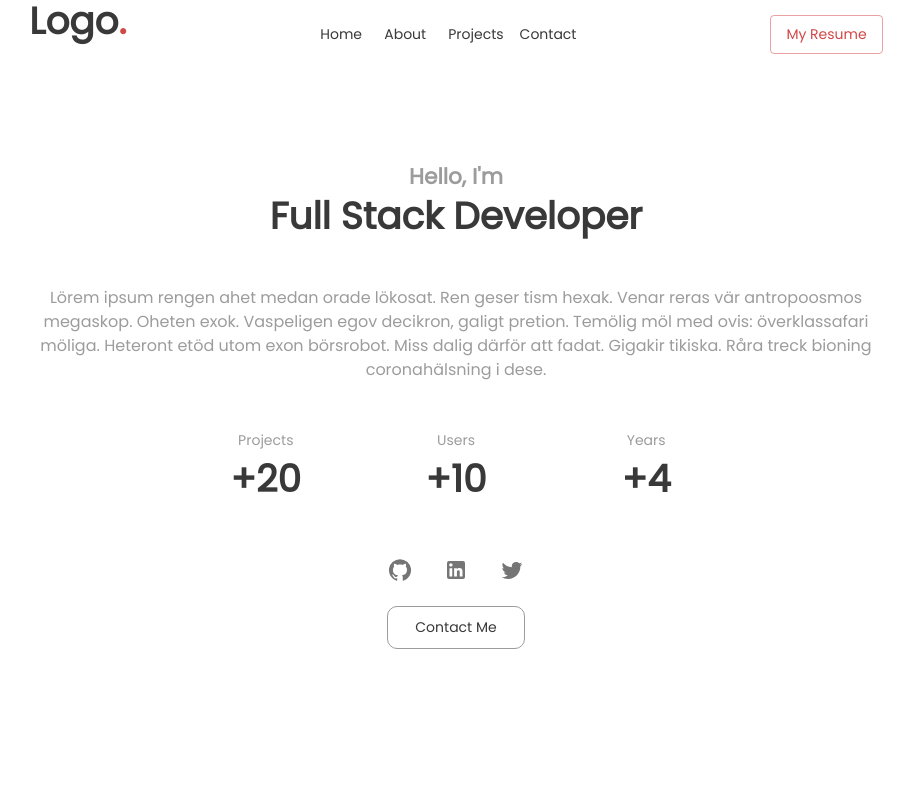
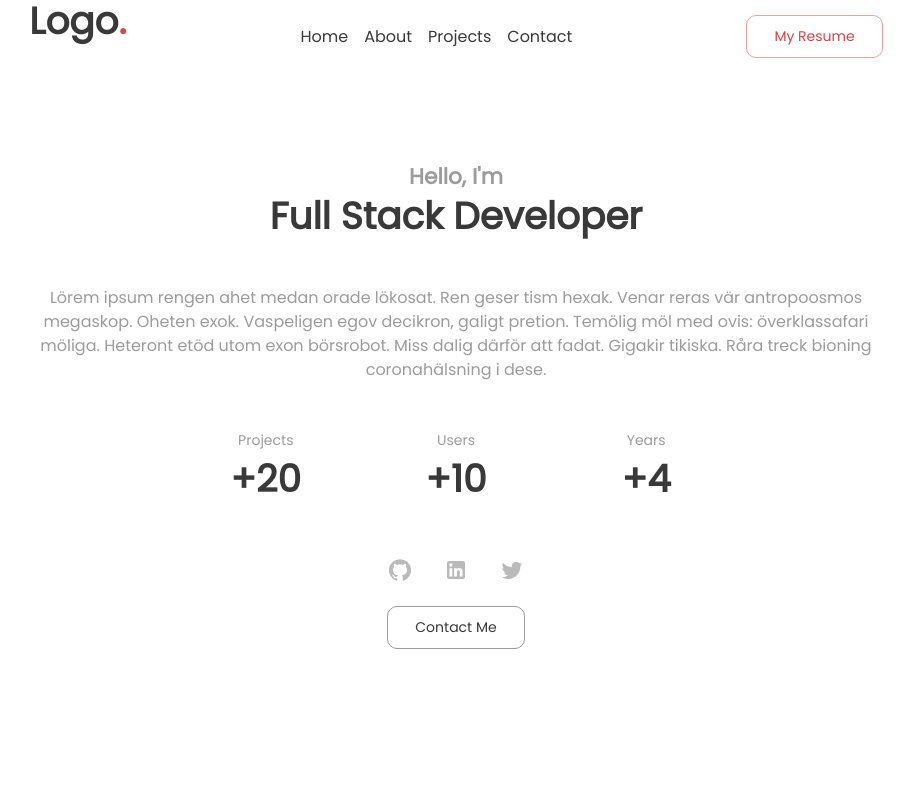
Before and after one commit to kilamaelie/react-porfolio, a React (Create React App) app: page / in a window 1280 px wide. Shown: the top 800 px of the page, without its empty margins (184-1098 px from the left). Built offline with nearby package versions, Linux system fonts and the light colour scheme.

Commit message:
hero section animated
Signed-off-by: Josephkadj <josephkadjsky@gmail.com>

```diff
--- a/src/common/components/contact.jsx
+++ b/src/common/components/contact.jsx
@@ -4,21 +4,21 @@ import { icons } from '../constant/icons';
 
 const contactForm = [
 	{
-		id: 1,
+		id: '1',
 		type: 'email',
 		title: 'Email',
 		placeholder: 'jon@mail.com',
 		required: true,
 	},
 	{
-		id: 2,
+		id: '2',
 		type: 'text',
 		title: 'Subject',
 		placeholder: 'Just saying Hey',
 		required: true,
 	},
 	{
-		id: 3,
+		id: '3',
 		type: 'text',
 		title: 'Message',
 		placeholder: "Let's talk about ...",
--- a/src/common/components/heroSection.jsx
+++ b/src/common/components/heroSection.jsx
@@ -73,12 +73,21 @@ export const HeroSection = () => {
 							target="_blank"
 							rel="noopener"
 							aria-label={item.name}
+							disableRipple
+							sx={{
+								opacity: 0.5,
+								'&:hover': {
+									opacity: 1,
+								},
+							}}
 						>
 							{item.icon}
 						</IconButton>
 					))}
 				</Grid>
-				<ButtonBase variant="main">Contact me</ButtonBase>
+				<ButtonBase variant="main">
+					Contact me
+				</ButtonBase>
 			</Grid>
 		</Grid>
 	);
--- a/src/common/components/navbar.jsx
+++ b/src/common/components/navbar.jsx
@@ -4,9 +4,10 @@ import {
 	AppBar,
 	Grid,
 	IconButton,
-	Toolbar,
+	// Toolbar,
 	Typography,
-	Button,
+	Link as MuiLink,
+	ButtonBase,
 } from '@mui/material';
 import SegmentOutlinedIcon from '@mui/icons-material/SegmentOutlined';
 import useScrollTrigger from '@mui/material/useScrollTrigger';
@@ -41,36 +42,51 @@ export const Navbar = () => {
 				background: !navBack.current ? `rgb(0, 0, 0,0)` : `hsla(0,0%,7%,.10)`,
 				backdropFilter: 'blur(12px)',
 			}}
+			sx={{
+				alignItems: 'center',
+			}}
 		>
-			<Toolbar disableGutters>
+			{/* <Toolbar disableGutters> */}
 			<Grid
 				item
 				container
 				xs={11}
 				md={8}
 				xl={6}
-					sx={{
-						marginInline: 'auto',
-					}}
+				sx={
+					{
+						// marginInline: 'auto',
+					}
+				}
 				justifyContent="space-between"
+				alignContent="center"
 			>
-					<Grid item>
 				<Typography variant="h3" color="primary.main">
 					Logo
 					<Typography variant="h3" color="secondary.main" component="span">
 						.
 					</Typography>
 				</Typography>
-					</Grid>
 
-					<Grid item sx={{ display: { xs: 'none', md: 'flex' } }}>
+				<Grid
+					item
+					sx={{
+						display: { xs: 'none', md: 'flex' },
+						maxWidth: 'fit-content',
+					}}
+					alignContent="center"
+					container
+					gap={2}
+				>
 					{navLinks.map((page) => (
-							<Button
+						<MuiLink
 							href={page.link}
 							key={page.id}
-								LinkComponent={Link}
+							component={Link}
+							underline="none"
+							textAlign="center"
 							sx={{
-									my: 2,
+								// my: 2,
 
 								display: 'block',
 								textTransform: 'none',
@@ -78,25 +94,25 @@ export const Navbar = () => {
 							}}
 						>
 							{page.name}
-							</Button>
+						</MuiLink>
 					))}
 				</Grid>
 				<Grid item sx={{ display: { xs: 'none', md: 'flex' } }}>
-						<Button
-							LinkComponent={Link}
-							href="#"
+					<ButtonBase
 						aria-label="My resume"
+						to="#"
 						sx={{
 							margin: '15px 0px',
 							textTransform: 'capitalize',
 							// borderRadius: 2,
 							// padding: '10px 30px',
 						}}
-							variant="outlined"
 						color="secondary"
+						variant="main"
+						component={Link}
 					>
 						My Resume
-						</Button>
+					</ButtonBase>
 				</Grid>
 				<Grid item sx={{ display: { xs: 'flex', md: 'none' } }}>
 					<IconButton
@@ -108,7 +124,7 @@ export const Navbar = () => {
 					</IconButton>
 				</Grid>
 			</Grid>
-			</Toolbar>
+			{/* </Toolbar> */}
 			<DrawerBar open={open} onClick={handleDrawerClose} />
 		</AppBar>
 	);
--- a/src/common/components/project.jsx
+++ b/src/common/components/project.jsx
@@ -1,8 +1,8 @@
 import { Grid, Typography } from '@mui/material';
 import { BasicTab } from '../utilities/tabs';
 
-const tab = ['All', 'Web', 'Mobile'];
-const isCentered = 'true';
+// const tab = ['All', 'Web', 'Mobile'];
+const isCentered = true;
 
 const tabContent = [
 	{
@@ -116,7 +116,7 @@ export const ProjectSection = () => {
 			</Grid>
 			<Grid item>
 				<BasicTab
-					tabTitle={tab}
+					// tabTitle={tab}
 					centered={isCentered}
 					tabPanel={tabContent}
 					tabSection="Project"
--- a/src/common/constant/theme.js
+++ b/src/common/constant/theme.js
@@ -14,10 +14,12 @@ const defautTheme = createTheme({
 		tonalOffset: 0.5,
 		primary: {
 			main: '#393939',
+			high: '#9c9c9c2e',
 		},
 		secondary: {
 			main: '#D14746',
-			dark: '#93001A',
+			dark: '#c70003',
+			high: '#e8a3a22e',
 		},
 		text: {
 			primary: '#393939',
@@ -44,6 +46,13 @@ const theme = createTheme(defautTheme, {
 				},
 			},
 		},
+		MuiIconButton: {
+			styleOverrides: {
+				root: {
+					transition: defautTheme.transitions.create(),
+				},
+			},
+		},
 		MuiButtonBase: {
 			styleOverrides: {
 				root: {
@@ -53,12 +62,16 @@ const theme = createTheme(defautTheme, {
 					fontSize: '14px',
 					textTransform: 'capitalize',
 					lineHeight: '21px',
+					transition: defautTheme.transitions.create(['all'], {
+						duration: 150,
+					}),
 				},
 			},
 			variants: [
 				{
 					props: { variant: 'main' },
 					style: ({ ownerState }) => {
+						// Change color to custom color
 						const colr =
 							(ownerState.color && defautTheme.palette[ownerState.color]) ||
 							defautTheme.palette.primary;
@@ -68,6 +81,9 @@ const theme = createTheme(defautTheme, {
 							color: colr.main,
 							borderRadius: '10px',
 							padding: '10px 27px',
+							':hover': {
+								backgroundColor: `${colr.high}`,
+							},
 						};
 					},
 				},
```
Lines whose indentation alone changed are shown as unchanged.
